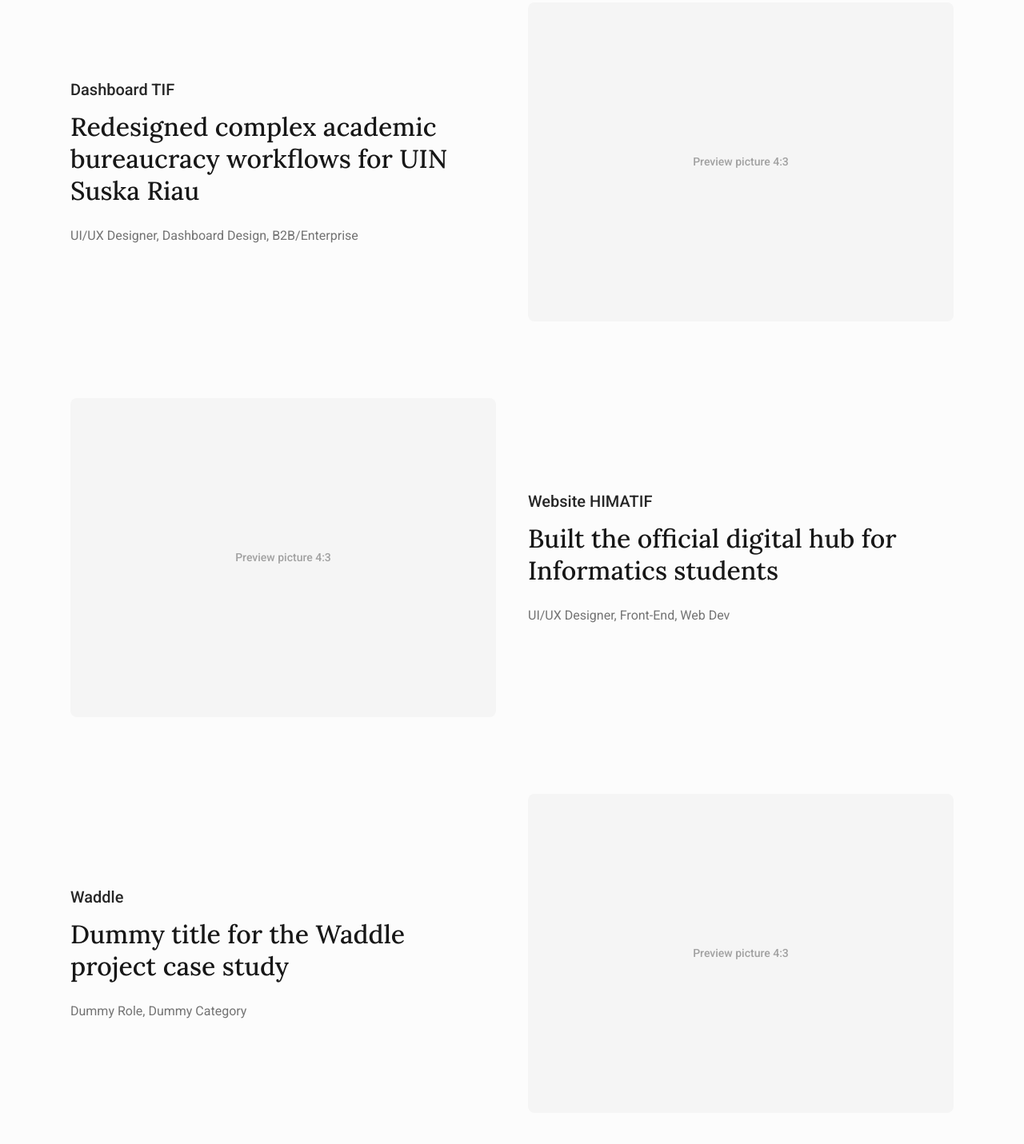
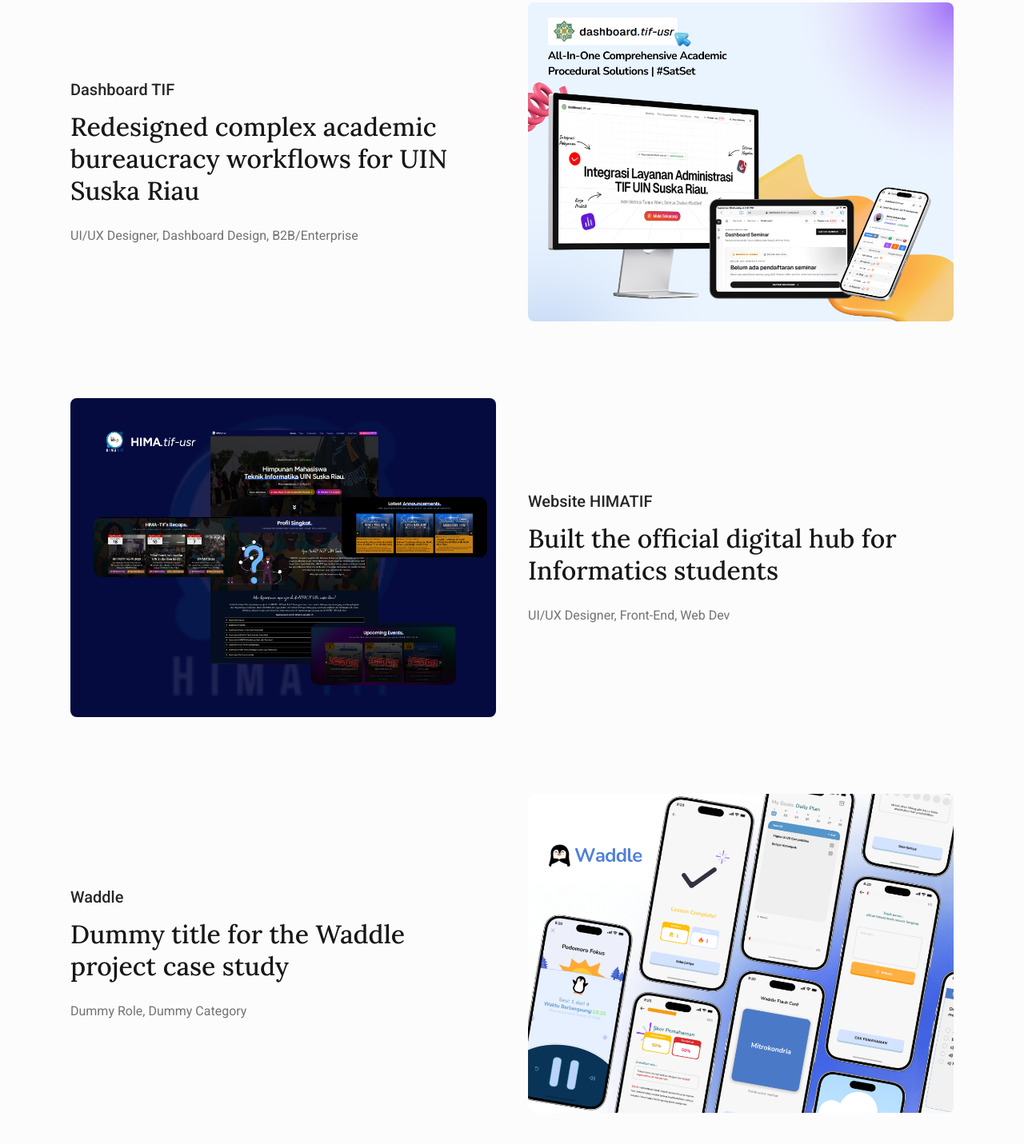
Before and after one commit to AbmiSukma/portofolio-abmise, a website: page index.html in a window 1280 px wide. Shown: the part 1269-2700 px from the top of the page at 80% size. Drawn offline with Linux system fonts and the light colour scheme.

Commit message:
UI: Add outer cover images for all projects

```diff
--- a/index.html
+++ b/index.html
@@ -46,7 +46,7 @@
             <!-- Project 1: MajorPath -->
             <a href="majorpath.html" class="group flex flex-col md:flex-row gap-10 items-center hover:opacity-90 transition-opacity">
                 <div class="w-full md:w-1/2 aspect-[4/3] bg-neutral-100 rounded-lg flex items-center justify-center overflow-hidden">
-                    <img src="./assets/majorpath-preview.png" alt="MajorPath Preview" class="w-full h-full object-cover">
+                    <img src="./assets/majorpath-cover.png" alt="MajorPath Cover" class="w-full h-full object-cover">
                 </div>
                 <div class="w-full md:w-1/2 flex flex-col justify-center">
                     <h4 class="text-[20px] font-medium mb-3 text-neutral-800">MajorPath</h4>
@@ -58,7 +58,7 @@
             <!-- Project 2: Dashboard TIF -->
             <a href="dashboard-tif.html" class="group flex flex-col md:flex-row-reverse gap-10 items-center hover:opacity-90 transition-opacity">
                 <div class="w-full md:w-1/2 aspect-[4/3] bg-neutral-100 rounded-lg flex items-center justify-center overflow-hidden">
-                    <span class="text-neutral-400 font-medium text-sm">Preview picture 4:3</span>
+                    <img src="./assets/dashboard-cover.png" alt="Dashboard TIF Cover" class="w-full h-full object-cover">
                 </div>
                 <div class="w-full md:w-1/2 flex flex-col justify-center">
                     <h4 class="text-[20px] font-medium mb-3 text-neutral-800">Dashboard TIF</h4>
@@ -70,7 +70,7 @@
             <!-- Project 3: Website HIMATIF -->
             <a href="website-himatif.html" class="group flex flex-col md:flex-row gap-10 items-center hover:opacity-90 transition-opacity">
                 <div class="w-full md:w-1/2 aspect-[4/3] bg-neutral-100 rounded-lg flex items-center justify-center overflow-hidden">
-                    <span class="text-neutral-400 font-medium text-sm">Preview picture 4:3</span>
+                    <img src="./assets/himatif-cover.png" alt="Website HIMATIF Cover" class="w-full h-full object-cover">
                 </div>
                 <div class="w-full md:w-1/2 flex flex-col justify-center">
                     <h4 class="text-[20px] font-medium mb-3 text-neutral-800">Website HIMATIF</h4>
@@ -82,7 +82,7 @@
             <!-- Project 4: Waddle -->
             <a href="waddle.html" class="group flex flex-col md:flex-row-reverse gap-10 items-center hover:opacity-90 transition-opacity">
                 <div class="w-full md:w-1/2 aspect-[4/3] bg-neutral-100 rounded-lg flex items-center justify-center overflow-hidden">
-                    <span class="text-neutral-400 font-medium text-sm">Preview picture 4:3</span>
+                    <img src="./assets/waddle-cover.png" alt="Waddle Cover" class="w-full h-full object-cover">
                 </div>
                 <div class="w-full md:w-1/2 flex flex-col justify-center">
                     <h4 class="text-[20px] font-medium mb-3 text-neutral-800">Waddle</h4>
```
Also changed, not shown: assets/dashboard-cover.png (added), assets/himatif-cover.png (added), assets/majorpath-cover.png (added), assets/waddle-cover.png (added).
